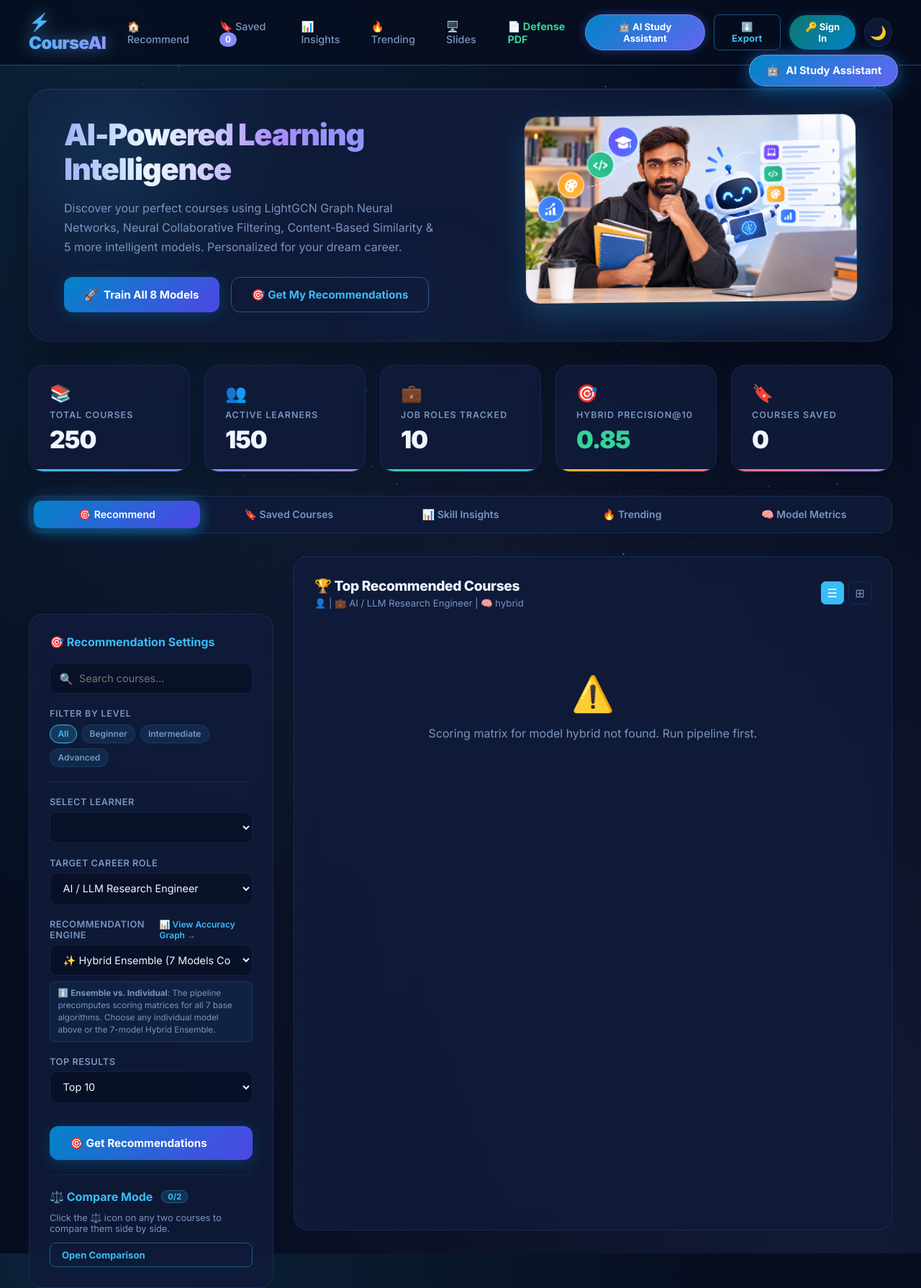
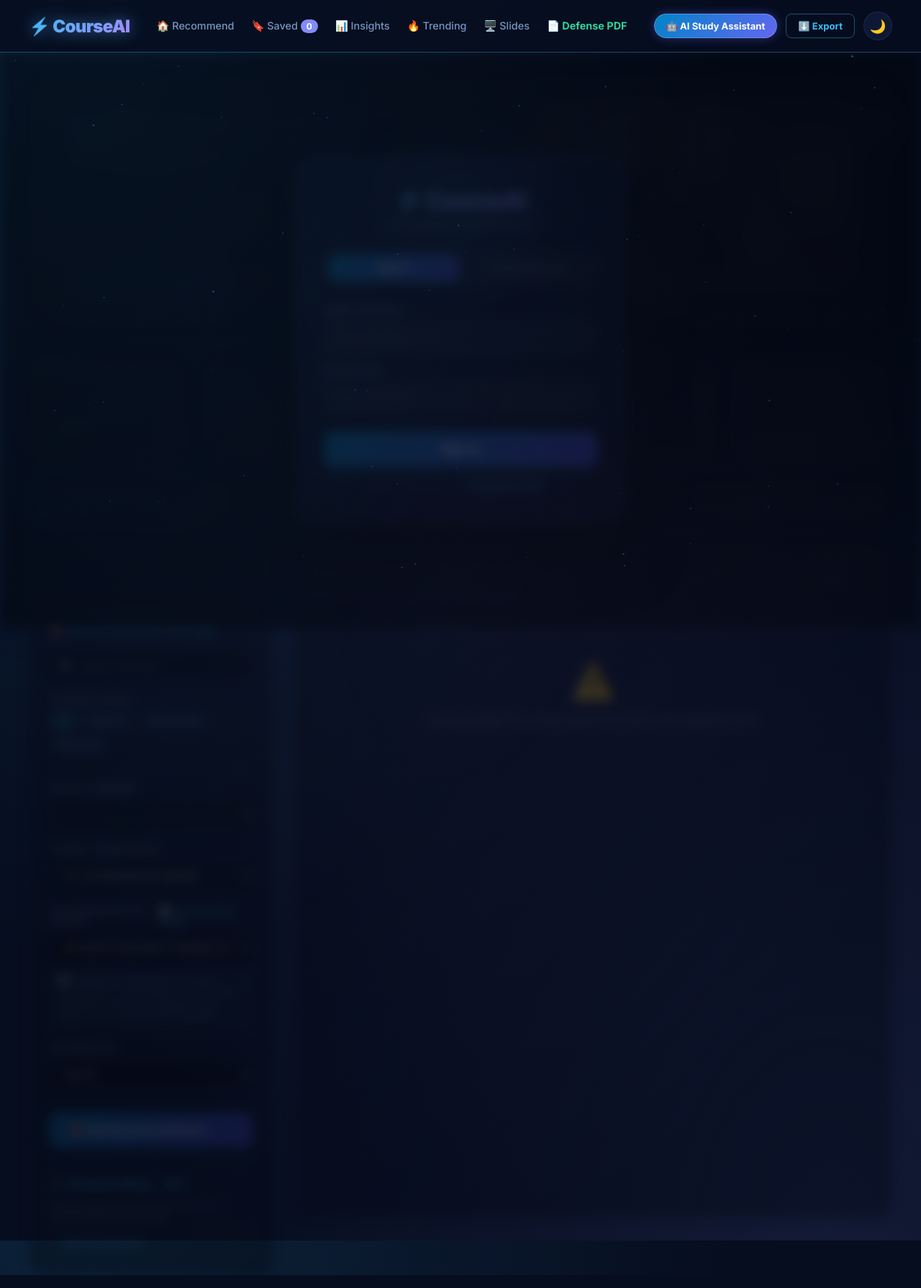
Before and after one commit to kiranbandi784264-cpu/CourseAI_recommendation_System, a Flask app: page / in a window 1280 px wide. Shown: the whole page at 72% size. Run offline with Flask 3, Linux system fonts and the light colour scheme; data that the repository does not hold is empty.

Commit message:
feat: gate app behind mandatory login - auto-open auth on load, blur content until authenticated

```diff
--- a/templates/index.html
+++ b/templates/index.html
@@ -548,6 +548,17 @@
             padding: 1.5rem;
         }
         .auth-overlay.open { display: flex; }
+
+        /* App content locked behind auth */
+        .app-content-wrap {
+            transition: filter 0.4s ease, opacity 0.4s ease;
+        }
+        .app-content-wrap.locked {
+            filter: blur(8px) brightness(0.4);
+            pointer-events: none;
+            user-select: none;
+            opacity: 0.5;
+        }
         .auth-box {
             background: linear-gradient(160deg, #0d1b3e 0%, #0b1530 60%, #10102a 100%);
             border: 1px solid rgba(99,165,255,0.18);
@@ -1325,6 +1336,7 @@
     <span id="toast-message">Notification</span>
 </div>
 
+<div class="app-content-wrap locked">
 <div class="container">
 
     <!-- HERO -->
@@ -2936,13 +2948,39 @@
 })();
 
 // ─── AUTH SYSTEM ───────────────────────────────────────────────────────────
+let _appUnlocked = false;
+
+function lockApp() {
+  _appUnlocked = false;
+  document.querySelector('.app-content-wrap').classList.add('locked');
+  // Show auth modal without close button
+  document.getElementById('auth-close-btn').style.display = 'none';
+  document.getElementById('auth-overlay').classList.add('open');
+  switchAuthTab('login');
+  document.getElementById('auth-error-login').style.display = 'none';
+  document.getElementById('auth-error-signup').style.display = 'none';
+}
+
+function unlockApp(name, email) {
+  _appUnlocked = true;
+  document.querySelector('.app-content-wrap').classList.remove('locked');
+  document.getElementById('auth-overlay').classList.remove('open');
+  document.getElementById('auth-close-btn').style.display = 'flex';
+  setNavUser({ logged_in: true, name, email });
+}
+
 function openAuthModal(tab) {
+  if (_appUnlocked) {
+    // When already logged in, show close button (profile view)
+    document.getElementById('auth-close-btn').style.display = 'flex';
+  }
   document.getElementById('auth-overlay').classList.add('open');
   switchAuthTab(tab || 'login');
   document.getElementById('auth-error-login').style.display = 'none';
   document.getElementById('auth-error-signup').style.display = 'none';
 }
 function closeAuthModal() {
+  if (!_appUnlocked) return; // Cannot close if not authenticated
   document.getElementById('auth-overlay').classList.remove('open');
 }
 function switchAuthTab(tab) {
@@ -2987,8 +3025,7 @@
     });
     const data = await res.json();
     if (data.success) {
-      closeAuthModal();
-      setNavUser({ logged_in: true, name: data.name, email: data.email });
+      unlockApp(data.name, data.email);
       showToast('✅', `Welcome back, ${data.name.split(' ')[0]}!`);
     } else {
       errEl.textContent = data.message; errEl.style.display = 'block';
@@ -3015,8 +3052,7 @@
     });
     const data = await res.json();
     if (data.success) {
-      closeAuthModal();
-      setNavUser({ logged_in: true, name: data.name, email: data.email });
+      unlockApp(data.name, data.email);
       showToast('🎉', `Account created! Welcome, ${data.name.split(' ')[0]}!`);
     } else {
       errEl.textContent = data.message; errEl.style.display = 'block';
@@ -3026,15 +3062,21 @@
 }
 async function doLogout() {
   await fetch('/api/logout', { method:'POST' });
-  setNavUser({ logged_in: false });
   document.getElementById('user-dropdown').classList.remove('open');
   showToast('👋', 'Signed out successfully.');
-}
-// Check session on page load
-fetch('/api/me').then(r=>r.json()).then(data=>setNavUser(data));
-// Close auth modal on overlay click
+  setTimeout(() => lockApp(), 400); // re-lock after brief delay
+}
+// Check session on page load — lock if not authenticated
+fetch('/api/me').then(r => r.json()).then(data => {
+  if (data.logged_in) {
+    unlockApp(data.name, data.email);
+  } else {
+    lockApp();
+  }
+});
+// Overlay click only closes if already unlocked
 document.getElementById('auth-overlay').addEventListener('click', function(e) {
-  if (e.target === this) closeAuthModal();
+  if (e.target === this && _appUnlocked) closeAuthModal();
 });
 </script>
 
@@ -3042,7 +3084,7 @@
 <div id="auth-overlay" class="auth-overlay">
   <div class="auth-box">
     <div class="auth-glow"></div>
-    <button class="auth-close" onclick="closeAuthModal()">✕</button>
+    <button id="auth-close-btn" class="auth-close" onclick="closeAuthModal()" style="display:none;">✕</button>
     <div class="auth-logo">⚡ CourseAI</div>
     <div class="auth-tagline">AI-Powered Learning Intelligence</div>
     <!-- Tabs -->
@@ -3089,5 +3131,7 @@
   </div>
 </div>
 
+</div><!-- /app-content-wrap -->
+
 </body>
 </html>
```
